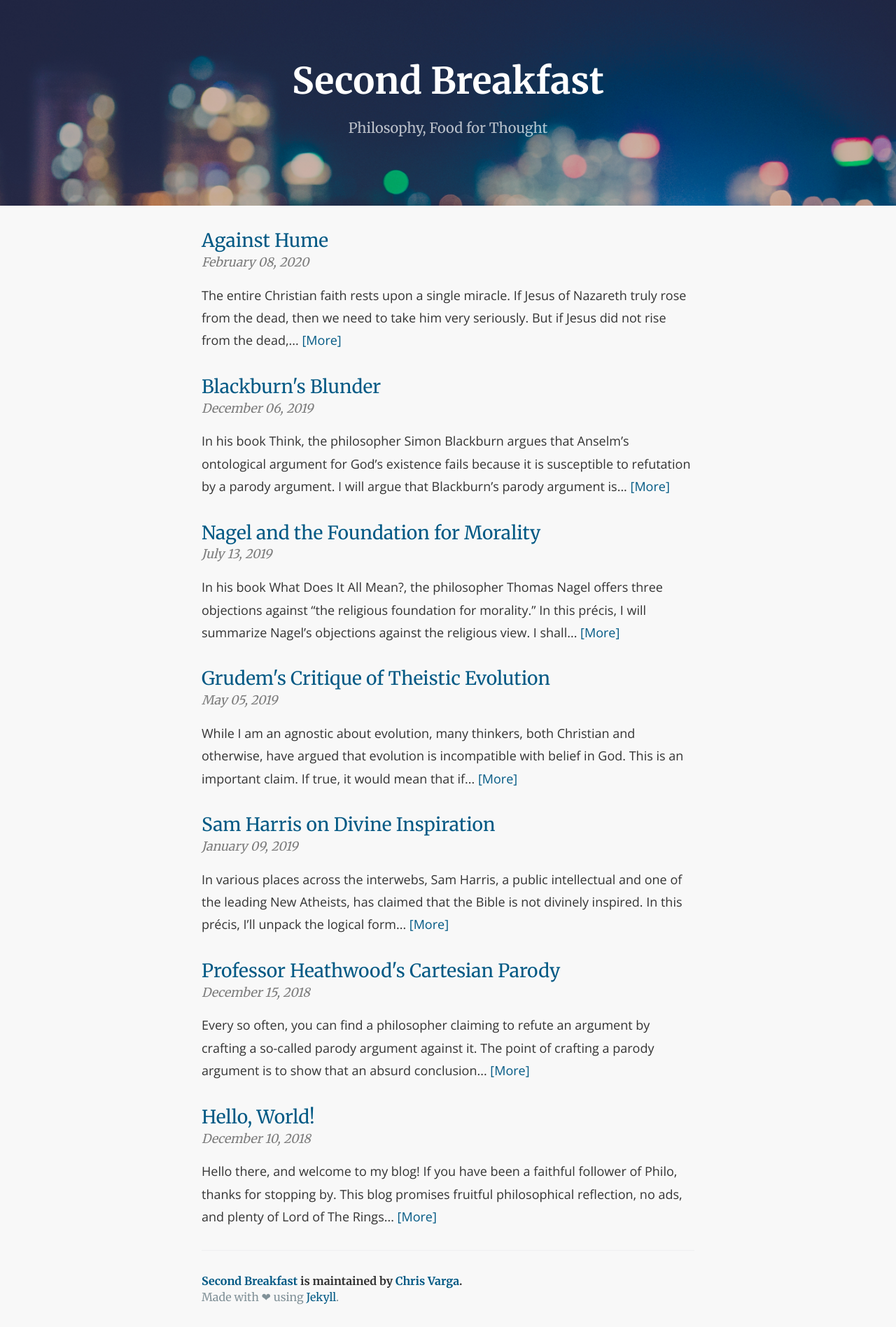
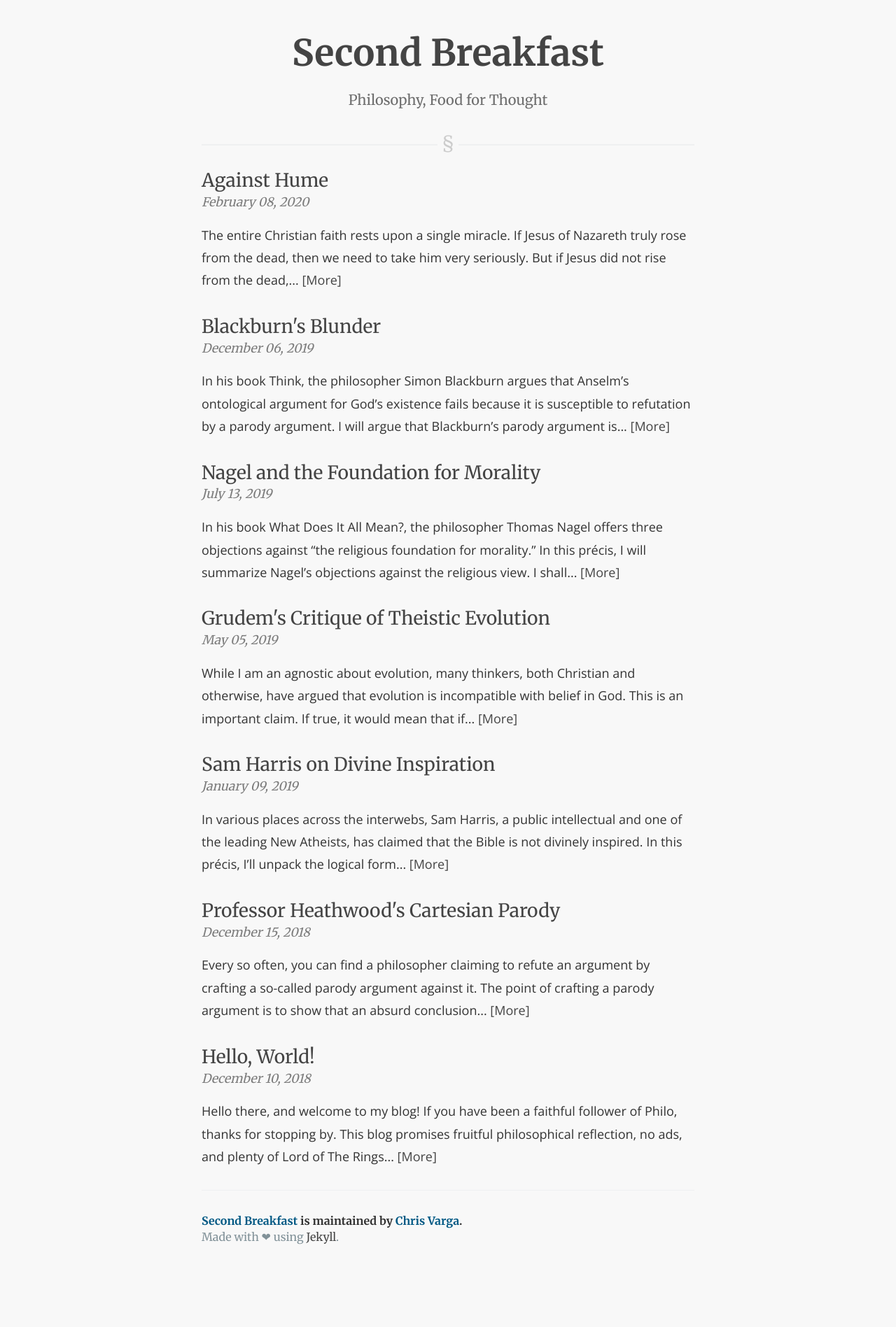
Before and after one commit to second-breakfast/second-breakfast.github.io, a Jekyll site: the page built from index.html, in a window 1280 px wide. Shown: the whole page at 70% size. Built offline with Jekyll 4.4.1, drawn with Linux system fonts in a browser that asks for light colours; the list of posts is cut into pages by our own code; after the commit the page ends 1811 px from its top, so only the background shows below that.

Commit message:
Greyscale experiment

```diff
--- a/_layouts/default.html
+++ b/_layouts/default.html
@@ -7,7 +7,8 @@
     {% include page-header.html %}
 
     <section class="main-content">
-      <h2>{{ page.title | default: ""}}</h2>
+        <hr class="fancy">
+        <h2>{{ page.title | default: ""}}</h2>
       {% if page.is_post %}
           <span class="date">{{ page.date | date: '%B %d, %Y' }}</span>
       {% endif %}
--- a/css/hobbit.css
+++ b/css/hobbit.css
@@ -28,6 +28,24 @@ h1 {
 }
 
 li { line-height: 1.6; }
+
+hr.fancy {
+    overflow: visible; /* For IE */
+    padding: 0;
+    border: none;
+    border-top: medium double #444;
+    color: #ccc;
+    text-align: center;
+}
+hr.fancy:after {
+    content: "§";
+    display: inline-block;
+    position: relative;
+    top: -0.7em;
+    font-size: 1.5em;
+    padding: 0 0.25em;
+    background: #f8f8f8;
+}
 
 .date { font-style: italic; color: #7c7c7c; }
 
@@ -163,7 +181,7 @@ body { padding: 0; margin: 0; font-family: "Merriweather", "Helvetica Neue", Hel
 body p { font-family: "Open Sans"; line-height: 1.8; font-size: 18px; }
 @media screen and (max-width: 42em) { body p { font-size: 17px; } }
 
-a { color: #025984; text-decoration: none; }
+a {color: #444;text-decoration: none;}
 a:hover { text-decoration: underline; }
 
 .btn { display: inline-block; margin-bottom: 1rem; color: rgba(255, 255, 255, 0.7); background-color: #025984; border-color: rgba(255, 255, 255, 0.2); border-style: solid; border-width: 1px; border-radius: 0.3rem; transition: color 0.2s, background-color 0.2s, border-color 0.2s; }
@@ -174,11 +192,11 @@ a:hover { text-decoration: underline; }
 @media screen and (max-width: 42em) { .btn { display: block; width: 100%; padding: 0.75rem; font-size: 0.9rem; }
   .btn + .btn { margin-top: 1rem; margin-left: 0; } }
 
-.page-header { color: #fff; text-align: center; background-color: #283256; background: linear-gradient(rgba(0, 0, 0, .2), rgba(0, 0, 0, .2)), url(../assets/blur.jpg) no-repeat; background-size: cover;}
-.page-header a { color: #fff; }
-@media screen and (min-width: 64em) { .page-header { padding: 5rem 6rem; } }
+.page-header {color: #333;text-align: center;/* background-color: #283256; *//* background: linear-gradient(rgba(0, 0, 0, .2), rgba(0, 0, 0, .2)), url(../assets/blur.jpg) no-repeat; */background-size: cover;}
+.page-header a {color: #444;}
+@media screen and (min-width: 64em) { .page-header {padding: 2.5rem 1rem 0rem;} }
 @media screen and (min-width: 42em) and (max-width: 64em) { .page-header { padding: 3rem 4rem; } }
-@media screen and (max-width: 42em) { .page-header { padding: 2rem 1rem; background: url(../assets/blur.jpg) no-repeat} .page-header a { font-size: 34px; } a { color: #025984} .site-footer-owner a { color: #025984 } }
+@media screen and (max-width: 42em) { .page-header {padding: 2rem 1rem 0rem;/* background: url(../assets/blur.jpg) no-repeat */} .page-header a { font-size: 34px; } a {color: #444;} .site-footer-owner a { color: #025984 } }
 
 .project-name { margin-top: 0; margin-bottom: 0.1rem; }
 @media screen and (min-width: 64em) { .project-name { font-size: 3.25rem; } }
```
